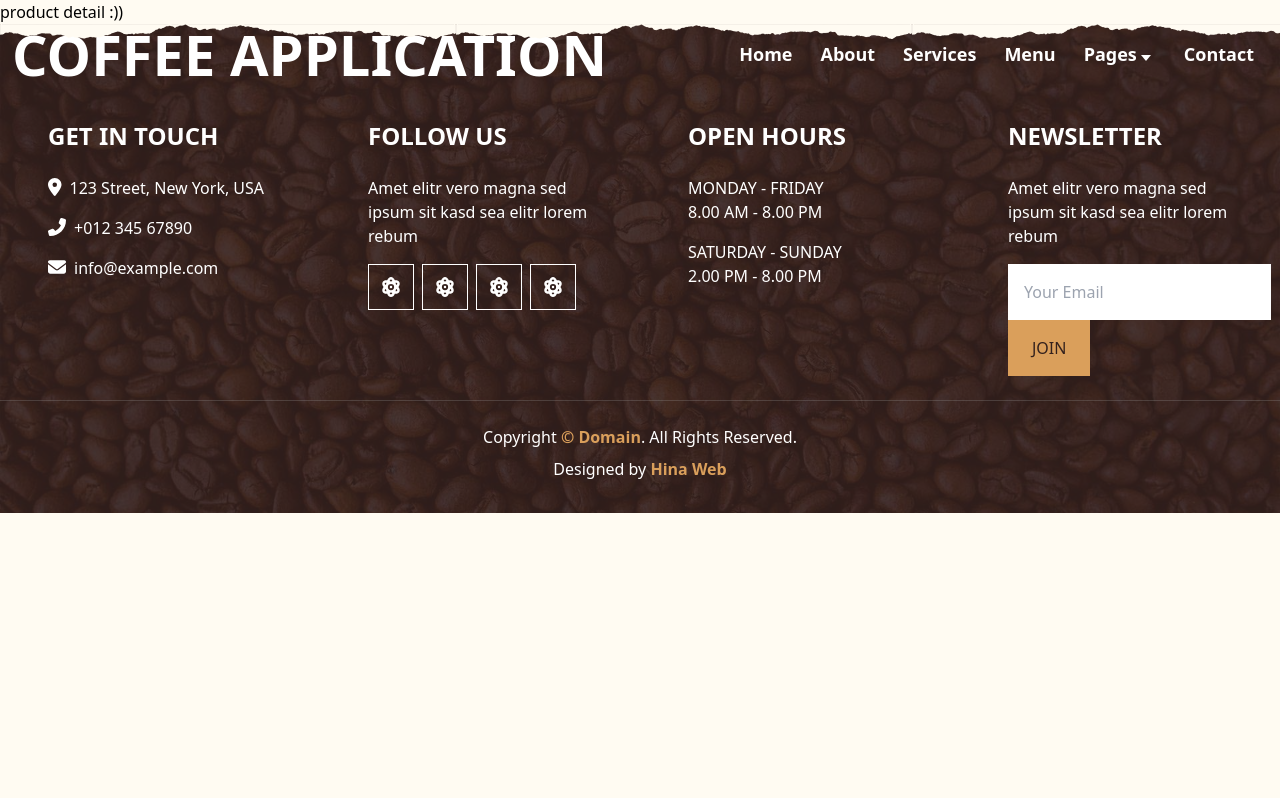
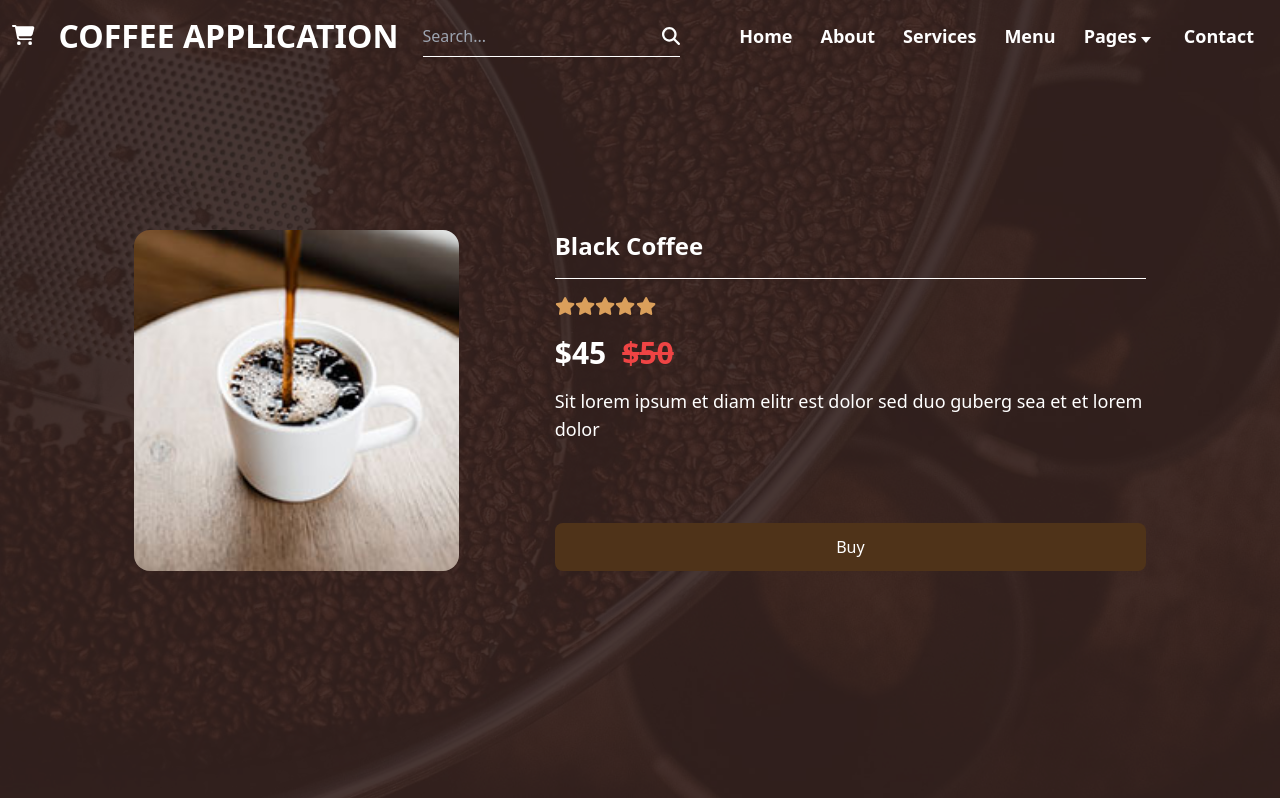
Before and after one commit to yasaman-ranjbar/cafe-app, a Next.js app: page /products/1 in a window 1280 px wide. Shown: the top 798 px of the page. Built offline with nearby package versions, Linux system fonts and the light colour scheme; data requests are answered from the project's data file.

Commit message:
add product details page

```diff
--- a/components/modules/Footer/Footer.tsx
+++ b/components/modules/Footer/Footer.tsx
@@ -3,6 +3,12 @@ import { config } from "@fortawesome/fontawesome-svg-core";
 config.autoAddCss = false;
 import { FontAwesomeIcon } from "@fortawesome/react-fontawesome";
 import * as Icons from "@fortawesome/free-solid-svg-icons";
+import {
+  faTwitter,
+  faLinkedinIn,
+  faFacebook,
+  faInstagram,
+} from "@fortawesome/free-brands-svg-icons";
 import { useState } from "react";
 
 function Footer() {
@@ -69,25 +75,25 @@ function Footer() {
               <div className="flex gap-2">
                 <div className="size-10.5 border border-white flex items-center justify-center p-3">
                   <FontAwesomeIcon
-                    icon={Icons["faAtom"]}
+                    icon={faFacebook}
                     className=" text-xl font-bold"
                   />
                 </div>
                 <div className="size-10.5 border border-white flex items-center justify-center p-3">
                   <FontAwesomeIcon
-                    icon={Icons["faAtom"]}
+                    icon={faTwitter}
                     className=" text-xl font-bold"
                   />
                 </div>
                 <div className="size-10.5 border border-white flex items-center justify-center p-3">
                   <FontAwesomeIcon
-                    icon={Icons["faAtom"]}
+                    icon={faLinkedinIn}
                     className=" text-xl font-bold"
                   />
                 </div>
                 <div className="size-10.5 border border-white flex items-center justify-center p-3">
                   <FontAwesomeIcon
-                    icon={Icons["faAtom"]}
+                    icon={faInstagram}
                     className=" text-xl font-bold"
                   />
                 </div>
--- a/components/modules/MenuSection/MenuSection.tsx
+++ b/components/modules/MenuSection/MenuSection.tsx
@@ -1,7 +1,8 @@
 import Image from "next/image";
 import { MenuProps } from "./menuSection.types";
+import Link from "next/link";
 
-const MenuSection: React.FC<MenuProps> = ({ title, price, img, desc }) => {
+const MenuSection: React.FC<MenuProps> = ({ title, price, img, desc , id }) => {
     return (
       <div className="flex items-center">
         <div className="relative">
@@ -17,7 +18,7 @@ const MenuSection: React.FC<MenuProps> = ({ title, price, img, desc }) => {
           </div>
         </div>
         <div className="px-3.5">
-          <h3 className="text-primary text-2xl font-semibold">{title}</h3>
+          <Link href={`/products/${id}`}><h3 className="text-primary text-2xl font-semibold cursor-pointer">{title}</h3></Link>
           <h5 className="text-gray font-normal">{desc}</h5>
         </div>
       </div>
--- a/components/modules/Navbar/Navbar.tsx
+++ b/components/modules/Navbar/Navbar.tsx
@@ -1,12 +1,20 @@
-import { useEffect, useRef, useState } from "react";
+import { ChangeEvent, KeyboardEventHandler, useEffect, useRef, useState } from "react";
 import { NavbarProps } from "./navbar.types";
 import Link from "next/link";
+import "@fortawesome/fontawesome-svg-core/styles.css";
+import { config } from "@fortawesome/fontawesome-svg-core";
+config.autoAddCss = false;
+import { FontAwesomeIcon } from "@fortawesome/react-fontawesome";
+import * as Icons from "@fortawesome/free-solid-svg-icons";
+import { useRouter } from "next/router";
 
 function Navbar() {
   const [showSubmenu, setShowSubmenu] = useState(false);
   const [activeMenu, setActiveMenu] = useState<string | null>(null);
+  const [search, setSearch] = useState('');
   const ref = useRef<HTMLDivElement>(null);
   const link = useRef<any>(null);
+  const router = useRouter()
 
   const menu: NavbarProps[] = [
     { key: "1", title: "Home", link: "/", isSubmenu: false },
@@ -50,12 +58,47 @@ function Navbar() {
     };
   }, [ref]);
 
+  const searchHandlerWithEnter = (e: React.KeyboardEvent<HTMLInputElement>) => {
+    if (e.key === "Enter") {
+      searchHandler();
+    }
+  };
+
+  const searchHandler = () => {
+    if (search.trim()) {
+      router.push(`/search?q=${search}`);
+    }
+
+  }
 
   return (
     <div className="p-3 flex justify-between items-center absolute z-50 w-full">
-      <div className="flex gap-4 font-bold text-[3.5rem] text-white">
-        <span>COFFEE APPLICATION</span>
+      <div className="flex items-center gap-6">
+        <span>
+          <FontAwesomeIcon
+            icon={Icons["faShoppingCart"]}
+            className="text-white text-xl font-bold"
+          />
+        </span>
+        <span className="font-bold text-[2rem] text-white">
+          COFFEE APPLICATION
+        </span>
 
+        <div className="flex gap-2 items-center relative border-b border-white">
+          <input
+            value={search}
+            onChange={(event) => setSearch(event.target.value)}
+            onKeyDown={searchHandlerWithEnter}
+            type="text"
+            className=" outline-none bg-transparent  h-10 text-yellow"
+            placeholder="Search..."
+          />
+          <FontAwesomeIcon
+            icon={Icons["faSearch"]}
+            className="text-white text-lg font-bold"
+            onClick={searchHandler}
+          />
+        </div>
       </div>
       <div className="flex">
         {menu.map((item) => (
--- /dev/null
+++ b/components/templates/Products/ProductDetails.tsx
@@ -0,0 +1,69 @@
+import Image from "next/image";
+import "@fortawesome/fontawesome-svg-core/styles.css";
+import { config } from "@fortawesome/fontawesome-svg-core";
+config.autoAddCss = false;
+import { FontAwesomeIcon } from "@fortawesome/react-fontawesome";
+import { faStar, faShoppingBag } from "@fortawesome/free-solid-svg-icons";
+import { MenuProps } from "@/components/modules/MenuSection/menuSection.types";
+
+const ProductDetails = ({ product }: { product: MenuProps }) => {
+  return (
+    <div className="bg-background-products bg-cover h-screen relative flex items-center justify-center">
+      <div className="absolute left-0 top-0 size-full bg-brown/90" />
+      <div className="z-10 flex gap-24 container">
+        <Image
+          className="rounded-2xl"
+          src={product.img}
+          alt={product.title}
+          width={350}
+          height={350}
+        />
+        <div>
+          <h2 className="text-white text-2xl font-bold pb-4 border-b border-white">
+            {product.title}
+          </h2>
+          <div className="pt-4">
+            {new Array(Math.trunc(product.score!)).fill(0).map((item) => (
+              <FontAwesomeIcon
+                key={item}
+                className="text-lg text-yellow"
+                icon={faStar}
+              />
+            ))}
+            {new Array(5 - Math.trunc(product.score!)).fill(0).map((item) => (
+              <FontAwesomeIcon
+                key={item}
+                className="text-lg "
+                icon={faStar}
+              />
+            ))}
+
+          </div>
+          <div className="pt-4">
+            {product.off === 0 ? (
+              <p className="text-white text-3xl font-semibold">
+                ${product.price}
+              </p>
+            ) : (
+              <div className="flex gap-4 items-center">
+                <p className="text-white text-3xl font-semibold ">
+                  ${product.price - (product.price * product.off!) / 100}
+                </p>
+                <p className="text-red text-3xl font-semibold line-through">
+                  ${product.price}
+                </p>
+              </div>
+            )}
+          </div>
+          <p className="text-white text-lg pt-4">{product.desc}</p>
+
+          <button className="bg-lightBrown mt-[5rem] w-full text-white p-3 rounded-lg">
+            Buy
+          </button>
+        </div>
+      </div>
+    </div>
+  );
+};
+
+export default ProductDetails;
--- a/data/db.json
+++ b/data/db.json
@@ -1,58 +1,64 @@
 {
   "menu": [
     {
-      "id": 1,
+      "id": "1",
       "title": "Black Coffee",
       "desc": "Sit lorem ipsum et diam elitr est dolor sed duo guberg sea et et lorem dolor",
-      "price": 5,
+      "price": 50,
+      "img": "/images/menu-1.jpg",
+      "off": 10,
+      "type": "hot",
+      "score": 5
+    },
+    {
+      "id": "4",
+      "title": "Black Coffee",
+      "desc": "Sit lorem ipsum et diam elitr est dolor sed duo guberg sea et et lorem dolor",
+      "price": 50,
       "img": "/images/menu-1.jpg",
       "off": 0,
-      "type": "hot"
+      "type": "cold",
+      "score": 3.9
     },
     {
-      "id": 4,
-      "title": "Black Coffee",
+      "id": "2",
+      "title": "Chocolete Coffee",
       "desc": "Sit lorem ipsum et diam elitr est dolor sed duo guberg sea et et lorem dolor",
-      "price": 5,
-      "img": "/images/menu-1.jpg",
-      "off": 0,
-      "type": "cold"
+      "price": 70,
+      "img": "/images/menu-2.jpg",
+      "off": 5,
+      "type": "hot",
+      "score": 2.2
     },
     {
-      "id": 2,
+      "id": "5",
       "title": "Chocolete Coffee",
       "desc": "Sit lorem ipsum et diam elitr est dolor sed duo guberg sea et et lorem dolor",
-      "price": 7,
+      "price": 70,
       "img": "/images/menu-2.jpg",
-      "off": 0,
-      "type": "hot"
+      "off": 5,
+      "type": "cold",
+      "score": 4.3
     },
     {
-      "id": 5,
-      "title": "Chocolete Coffee",
+      "id": "3",
+      "title": "Coffee With Milk",
       "desc": "Sit lorem ipsum et diam elitr est dolor sed duo guberg sea et et lorem dolor",
-      "price": 7,
-      "img": "/images/menu-2.jpg",
-      "off": 0,
-      "type": "cold"
+      "price": 90,
+      "img": "/images/menu-3.jpg",
+      "off": 20,
+      "type": "hot",
+      "score": 4.4
     },
     {
-      "id": 3,
+      "id": "6",
       "title": "Coffee With Milk",
       "desc": "Sit lorem ipsum et diam elitr est dolor sed duo guberg sea et et lorem dolor",
-      "price": 9,
+      "price": 90,
       "img": "/images/menu-3.jpg",
       "off": 0,
-      "type": "hot"
-    },
-    {
-      "id": 6,
-      "title": "Coffee With Milk",
-      "desc": "Sit lorem ipsum et diam elitr est dolor sed duo guberg sea et et lorem dolor",
-      "price": 9,
-      "img": "/images/menu-3.jpg",
-      "off": 0,
-      "type": "cold"
+      "type": "cold",
+      "score": 3.7
     }
   ],
   "services": [
--- a/package.json
+++ b/package.json
@@ -12,6 +12,7 @@
   "dependencies": {
     "@fortawesome/fontawesome-free-solid": "^5.0.13",
     "@fortawesome/fontawesome-svg-core": "^6.5.2",
+    "@fortawesome/free-brands-svg-icons": "^6.5.2",
     "@fortawesome/free-solid-svg-icons": "^6.5.2",
     "@fortawesome/react-fontawesome": "^0.2.2",
     "json-server": "^1.0.0-beta.1",
--- a/pages/products/[id].tsx
+++ b/pages/products/[id].tsx
@@ -1,5 +1,46 @@
-function Index() {
-  return <h1>product detail :))</h1>;
+import { MenuProps } from "@/components/modules/MenuSection/menuSection.types";
+import ProductDetails from "@/components/templates/Products/ProductDetails";
+import { notFound } from "next/navigation";
+
+function Index({ product }: { product: MenuProps }) {
+  return (
+    <>
+      <ProductDetails product={product} />
+    </>
+  );
+}
+
+export async function getStaticPaths() {
+  const res = await fetch(`http://localhost:4000/menu`);
+  const products = await res.json();
+
+  const paths = products.map((product: MenuProps) => ({
+    params: { id: String(product.id) },
+  }));
+
+  return {
+    paths,
+    fallback: false,
+  };
+}
+
+export async function getStaticProps(context: { params: { id: string } }) {
+  const { params } = context;
+
+  try {
+    const res = await fetch(`http://localhost:4000/menu/${params.id}`);
+    const product = await res.json();
+
+    return {
+      props: {
+        product,
+      },
+    };
+  } catch (error) {
+    return {
+      notFound: true,
+    };
+  }
 }
 
 export default Index;
--- a/pages/search/index.tsx
+++ b/pages/search/index.tsx
@@ -1,5 +1,30 @@
-function Index() {
-  return <h1>search Page :))</h1>;
+import { MenuProps } from "@/components/modules/MenuSection/menuSection.types";
+import PageHeader from "@/components/modules/PageHeader/PageHeader";
+import Menu from "@/components/templates/Home/Menu";
+
+function Index({ data }: { data: MenuProps[] }) {
+  return (
+    <>
+      <PageHeader title="Search" route="Search" />
+      <Menu menu={data} />
+    </>
+  );
 }
+export const getServerSideProps = async (context: { [key: string]: any }) => {
+  const res = await fetch("http://localhost:4000/menu");
+  const data = await res.json();
+
+  const searchResult = data.filter(
+    (item: MenuProps) =>
+      item?.type?.toLowerCase().includes(context.query.q.toLowerCase()) ||
+      item.title.toLowerCase().includes(context.query.q.toLowerCase())
+  );
+
+  return {
+    props: {
+      data: searchResult,
+    },
+  };
+};
 
 export default Index;
```
Also changed, not shown: components/templates/Home/Menu.tsx (+18 -16 lines), tailwind.config.ts (+7 -2 lines), public/images/product-bg.jpg (added), 1 other file (tests, documents, lock files or other folders).
